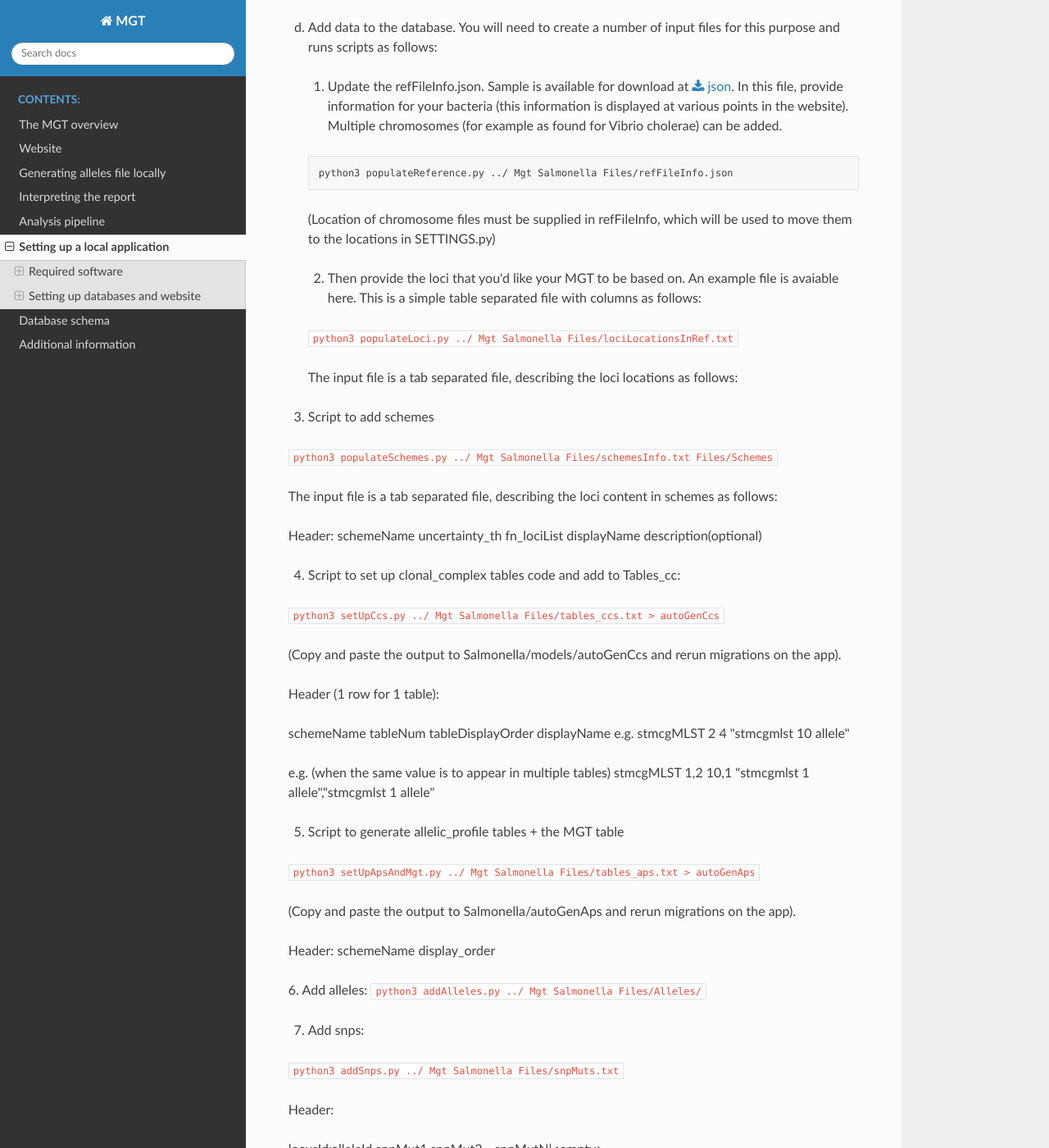
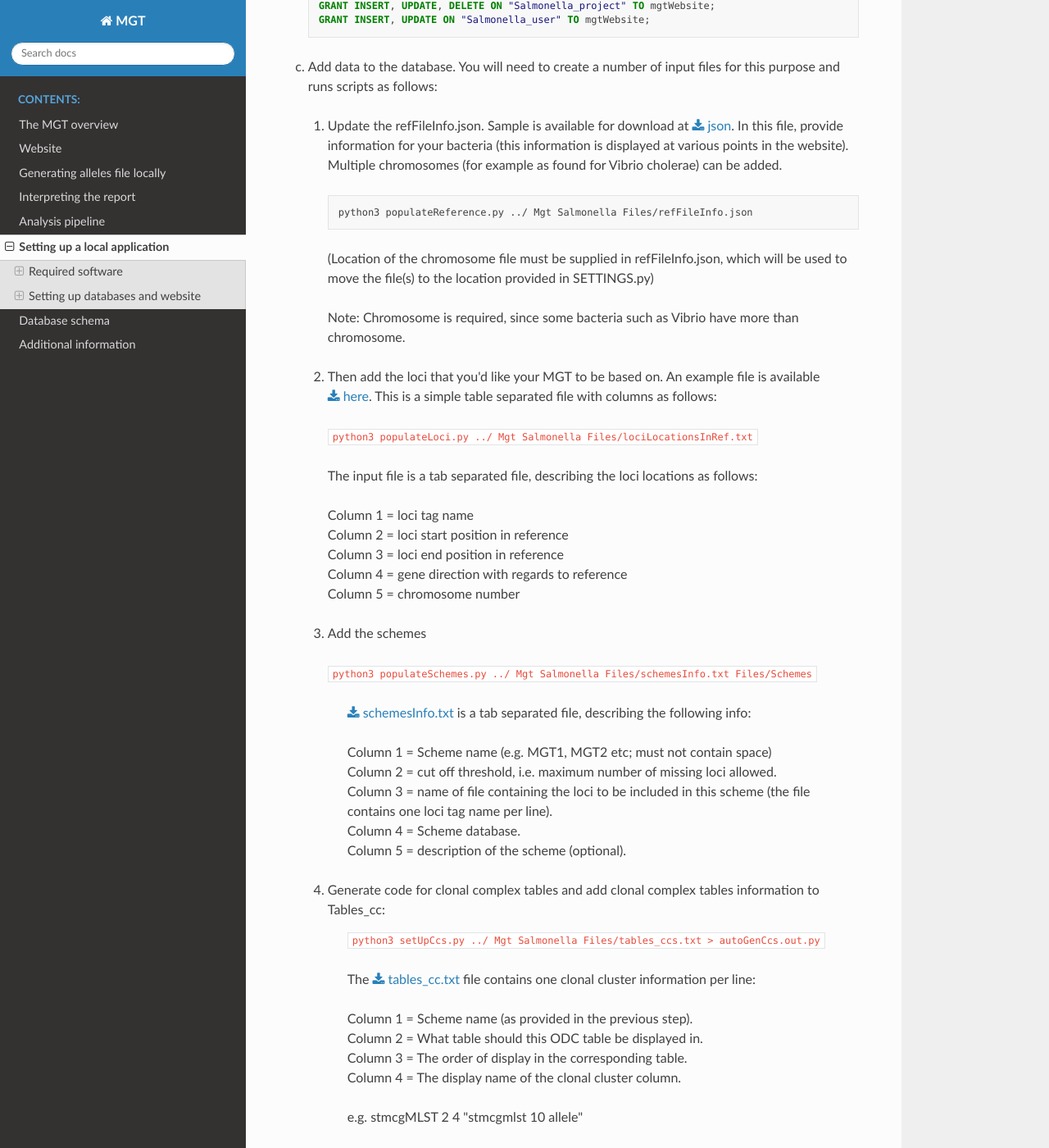
Before and after one commit to crystalsand10/MGT_docs, a Sphinx documentation site: the page built from source/installation.rst, in a window 1280 px wide and 1400 px high, scrolled down 2613 px. Shown: the whole window at 82% size. Built offline with Sphinx 7.4.7 and the Read the Docs theme 2.0.0, drawn with Linux system fonts in a browser that asks for light colours; some of the changed text lies outside the part shown.

Commit message:
updated instation

```diff
--- /dev/null
+++ b/source/files/sampleLoci.txt
@@ -0,0 +1,15 @@
+STMMW_06021     597119  597717  -       1
+STMMW_24061     2494540 2495636 -       1
+STMMW_38221     4042532 4043632 -       1
+STMMW_39081     4144325 4145081 -       1
+STMMW_21031     2150600 2151918 +       1
+STMMW_07931     801627  804549  +       1
+STMMW_00011     325     2799    +       1
+STMMW_01381     154364  155622  +       1
+STMMW_01601     181007  182431  +       1
+STMMW_09651     1030350 1030568 -       1
+STMMW_09711     1036745 1037239 +       1
+STMMW_16561     1754326 1755120 +       1
+STMMW_32951     3464697 3466631 -       1
+STMMW_33721     3543523 3544566 -       1
+STMMW_33831     3556269 3556565 +       1
--- /dev/null
+++ b/source/files/schemesInfo.txt
@@ -0,0 +1,8 @@
+MGT2	1	MGT2_gene_accessions.txt	MGT2
+MGT3	1	MGT3_gene_accessions.txt	MGT3
+MGT4	1	MGT4_gene_accessions.txt	MGT4
+MGT5	1	MGT5_gene_accessions.txt	MGT5
+MGT6	1	MGT6_gene_accessions.txt	MGT6
+MGT7	1	MGT7_gene_accessions.txt	MGT7
+MGT8	1	MGT8_gene_accessions.txt	MGT8
+MGT9	1	MGT9_gene_accessions.txt	MGT9
--- /dev/null
+++ b/source/files/tables_cc.txt
@@ -0,0 +1,11 @@
+MGT2	1	2	MGT2
+MGT3	1	3	MGT3
+MGT4	1	4	MGT4
+MGT5	1	5	MGT5
+MGT6	1	6	MGT6
+MGT7	1	7	MGT7
+MGT8	1	8	MGT8
+MGT9	1,2	9,1	MGT9,ODC1
+MGT9	2	2	ODC2
+MGT9	2	3	ODC5
+MGT9	2	4	ODC10
--- a/source/installation.rst
+++ b/source/installation.rst
@@ -77,7 +77,7 @@ To get the website running a few variables need to be updated for your chosen sp
 
 2. To run the MGT website, atleast two databases are required: one to store a user login information, and second to store MGT isolate information for a single species (if you have multiple species, then you'll have to set up multiple databases).
 
-  In the set up below, dbName is the database name, and appName is the code appName. Substitute with which ever names you like (however make sure the names have no spaces). An example is using "Salmonella" as your appName, and "salmonella" as your database name.
+  In the set up below, newBacteria is the database name, and NewBacteria is the code application name. Substitute with which ever names you like (however make sure the names have no spaces). An example is using "Salmonella" as your application name, and "salmonella" as your database name.
 
 
   Log into the installed PostgreSQL server, and create two new databases (if logged in via a terminal, the commands are below):
@@ -103,80 +103,100 @@ Then set up information in the databases as described below.
 
 
 
-b. Go to the downloaded code, such that you are in the same folder as the file manage.py. Then run database migrations as follows:
+a. Go to the downloaded code, such that you are in the same folder as the file manage.py. Then run database migrations as follows:
 
-	.. code-block:: bash
+  .. code-block:: bash
 
-		python3 manage.py makemigrations <appName>
-		python3 manage.py migrate --database=<dbName>
+  	python3 manage.py makemigrations NewBacteria
+  	python3 manage.py migrate --database=newBacteria
 
-	This will create initial tables.
+  This will create initial tables.
 
 
 
-c. Then create a new postgres user (the website user) and give it restricted access to use the newly created database tables:
+b. Then create a new postgres user (the website user) and give it restricted access to use the newly created database tables:
 
-.. code-block:: SQL
+  .. code-block:: SQL
 
-	CREATE USER mgtWebsite WITH password '<PASSWORD>';
-	GRANT SELECT ON ALL TABLES IN SCHEMA public TO mgtWebsite;
-	GRANT INSERT, UPDATE, DELETE ON "Salmonella_isolate" TO mgtWebsite;
-	GRANT INSERT, UPDATE, DELETE ON "Salmonella_project" TO mgtWebsite;
-	GRANT INSERT, UPDATE ON "Salmonella_user" TO mgtWebsite;
+	  CREATE USER mgtWebsite WITH password '<PASSWORD>';
+	  GRANT SELECT ON ALL TABLES IN SCHEMA public TO mgtWebsite;
+	  GRANT INSERT, UPDATE, DELETE ON "Salmonella_isolate" TO mgtWebsite;
+	  GRANT INSERT, UPDATE, DELETE ON "Salmonella_project" TO mgtWebsite;
+	  GRANT INSERT, UPDATE ON "Salmonella_user" TO mgtWebsite;
 
 
-d. Add data to the database. You will need to create a number of input files for this purpose and runs scripts as follows:
+c. Add data to the database. You will need to create a number of input files for this purpose and runs scripts as follows:
 
   1. Update the refFileInfo.json. Sample is available for download at :download:`json <files/refFileInfo.json>`. In this file, provide information for your bacteria (this information is displayed at various points in the website). Multiple chromosomes (for example as found for Vibrio cholerae) can be added.
 
 
 
-  .. code-block:: bash
+    .. code-block:: bash
 
-  	python3 populateReference.py ../ Mgt Salmonella Files/refFileInfo.json
-
-  (Location of chromosome files must be supplied in refFileInfo, which will be used to move them to the locations in SETTINGS.py)
+  	  python3 populateReference.py ../ Mgt Salmonella Files/refFileInfo.json
 
 
 
-  2. Then provide the loci that you'd like your MGT to be based on. An example file is avaiable here. This is a simple table separated file with columns as follows:
+    (Location of the chromosome file must be supplied in refFileInfo.json, which will be used to move the file(s) to the location provided in SETTINGS.py)
+
+    Note: Chromosome is required, since some bacteria such as Vibrio have more than chromosome.
+
+  2. Then add the loci that you'd like your MGT to be based on. An example file is available :download:`here <files/sampleLoci.txt>`. This is a simple table separated file with columns as follows:
 
 
 
-  ``python3 populateLoci.py ../ Mgt Salmonella Files/lociLocationsInRef.txt``
+    ``python3 populateLoci.py ../ Mgt Salmonella Files/lociLocationsInRef.txt``
 
-  The input file is a tab separated file,  describing the loci locations as follows:
+    The input file is a tab separated file,  describing the loci locations as follows:
+
+    | Column 1 = loci tag name
+    | Column 2 = loci start position in reference
+    | Column 3 = loci end position in reference
+    | Column 4 = gene direction with regards to reference
+    | Column 5 = chromosome number
 
 
 
 
 
 
-3. Script to add schemes
+  3. Add the schemes
 
-``python3 populateSchemes.py ../ Mgt Salmonella Files/schemesInfo.txt Files/Schemes``
+    ``python3 populateSchemes.py ../ Mgt Salmonella Files/schemesInfo.txt Files/Schemes``
+
+	:download:`schemesInfo.txt <files/schemesInfo.txt>` is a tab separated file, describing the following info:
+
+	| Column 1 = Scheme name (e.g. MGT1, MGT2 etc; must not contain space)
+	| Column 2 = cut off threshold, i.e. maximum number of missing loci allowed.
+	| Column 3 = name of file containing the loci to be included in this scheme (the file contains one loci tag name per line).
+	| Column 4 = Scheme database.
+	| Column 5 = description of the scheme (optional).
 
 
-The input file is a tab separated file,  describing the loci content in schemes as follows:
-
-Header:
-schemeName	uncertainty_th	fn_lociList	displayName	description(optional)
 
 
-4. Script to set up clonal_complex tables code and add to Tables_cc:
+  4. Generate code for clonal complex tables and add clonal complex tables information to Tables_cc:
 
-``python3 setUpCcs.py ../ Mgt Salmonella Files/tables_ccs.txt > autoGenCcs``
+	``python3 setUpCcs.py ../ Mgt Salmonella Files/tables_ccs.txt > autoGenCcs.out.py``
 
-(Copy and paste the output to Salmonella/models/autoGenCcs and rerun migrations on the app).
+	The :download:`tables_cc.txt <files/tables_cc.txt>` file contains one clonal cluster information per line:
 
-Header (1 row for 1 table):
+	| Column 1 = Scheme name (as provided in the previous step).
+	| Column 2 = What table should this ODC table be displayed in.
+	| Column 3 = The order of display in the corresponding table.
+	| Column 4 = The display name of the clonal cluster column.
 
-schemeName	tableNum	tableDisplayOrder	displayName
-e.g.
-stmcgMLST	2	4	"stmcgmlst 10 allele"
 
-e.g. (when the same value is to appear in multiple tables)
-stmcgMLST	1,2	10,1	"stmcgmlst 1 allele","stmcgmlst 1 allele"
+
+	e.g.
+	stmcgMLST	2	4	"stmcgmlst 10 allele"
+
+	e.g. (when the same value is to appear in multiple tables)
+	stmcgMLST	1,2	10,1	"stmcgmlst 1 allele","stmcgmlst 1 allele"
+
+
+	Once run, copy and add the output (autoGenCcs.out.py) to NewBacteria/models/autoGenCcs.py and rerun migrations (step 2a).
+
 
 
 
```
